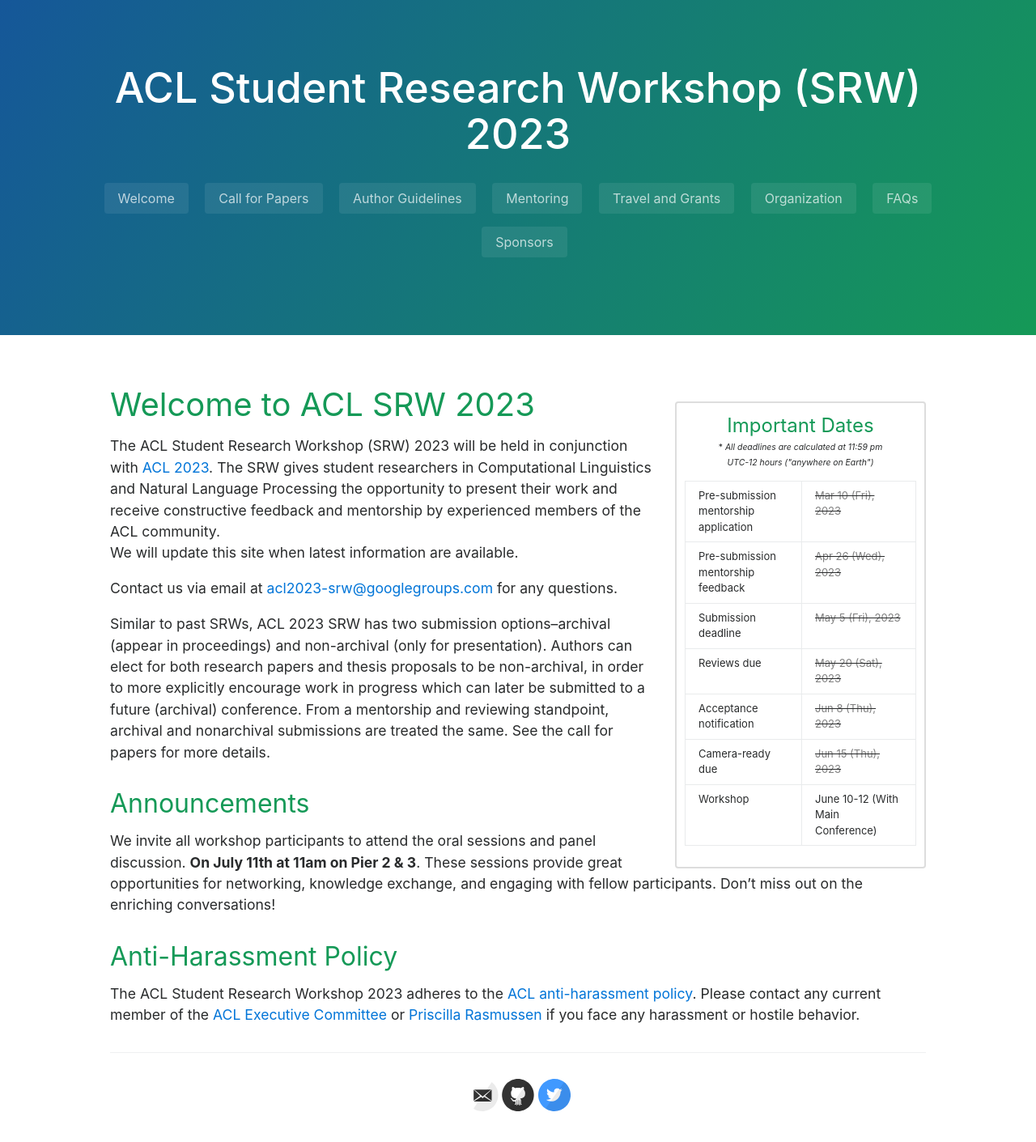
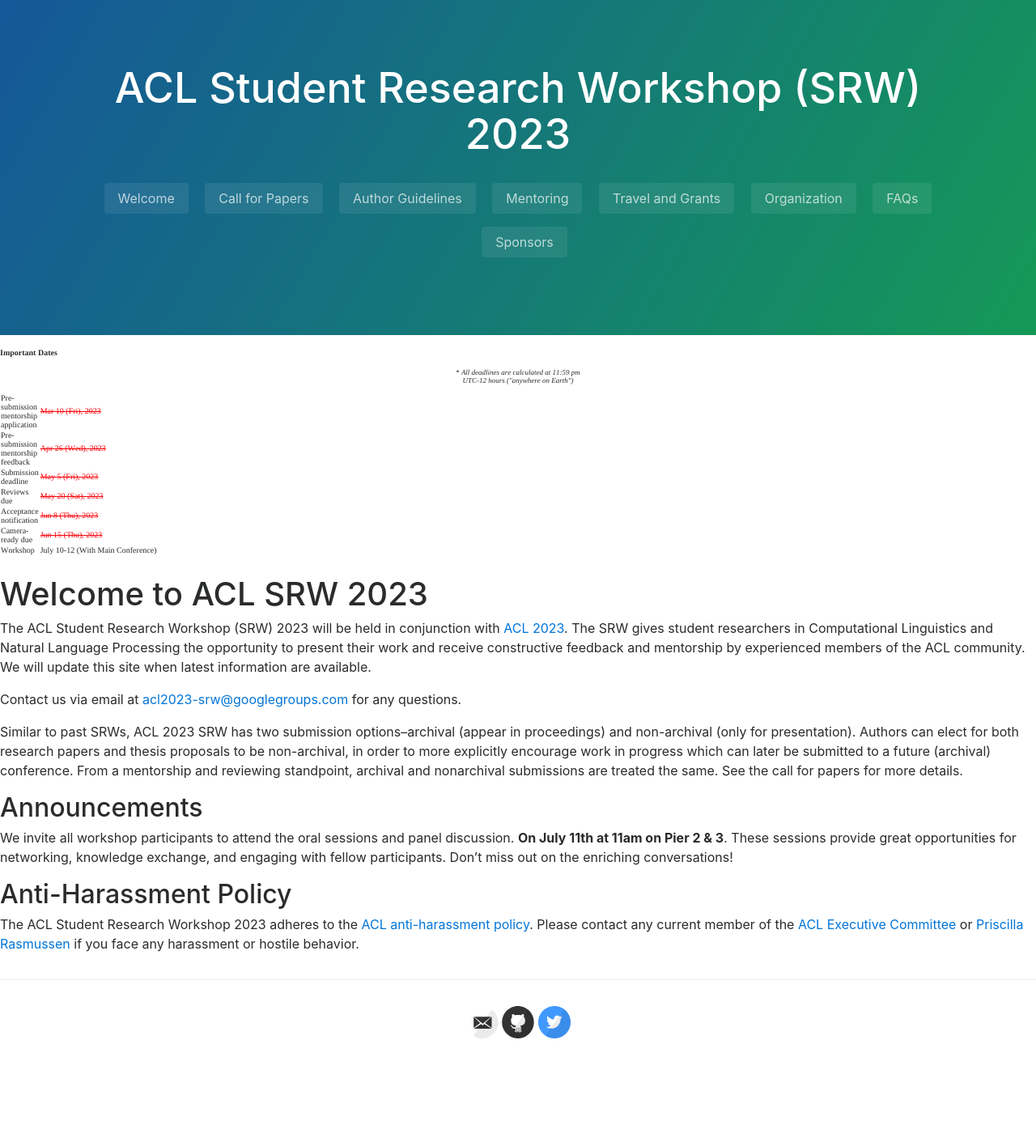
Before and after one commit to acl2025-srw/acl2025-srw.github.io, a Jekyll site: the page built from index.md, in a window 1280 px wide. Shown: the whole page at 81% size. Built offline with Jekyll 4.4.1, drawn with Linux system fonts in a browser that asks for light colours; after the commit the page ends 1305 px from its top, so only the background shows below that.

Commit message:
Hot fix month typo.

```diff
--- a/_layouts/default.html
+++ b/_layouts/default.html
@@ -1,112 +1,93 @@
-<!DOCTYPE html>
-<html lang="{{ site.locale }}">
-
-  {% include head.html %}
-
+<!DOCTYPE html PUBLIC "-//W3C//DTD HTML 4.01//EN" "http://www.w3.org/TR/html4/strict.dtd">
+<html>
+<head>
+  <meta http-equiv="Content-Type" content="text/html; charset=utf-8">
+  <meta http-equiv="Content-Style-Type" content="text/css">
+  <title></title>
+  <meta name="Generator" content="Cocoa HTML Writer">
+  <meta name="CocoaVersion" content="2299.6">
+  <style type="text/css">
+    p.p1 {margin: 0.0px 0.0px 0.0px 0.0px; font: 12.0px Times; -webkit-text-stroke: #000000}
+    p.p3 {margin: 0.0px 0.0px 10.0px 0.0px; text-align: center; font: 9.0px Times; -webkit-text-stroke: #000000}
+    p.p4 {margin: 0.0px 0.0px 0.0px 0.0px; font: 10.0px Times; -webkit-text-stroke: #000000}
+    p.p5 {margin: 0.0px 0.0px 0.0px 0.0px; font: 10.0px Times; color: #6d6d6d; -webkit-text-stroke: #6d6d6d}
+    p.p6 {margin: 0.0px 0.0px 0.0px 0.0px; font: 10.0px Times; -webkit-text-stroke: #000000; min-height: 13.0px}
+    span.s1 {font-kerning: none}
+    span.s2 {text-decoration: line-through ; font-kerning: none; color: #6d6d6d; -webkit-text-stroke: 0px #6d6d6d}
+    span.s3 {text-decoration: line-through ; font-kerning: none; color: #fb0007; -webkit-text-stroke: 0px #fb0007}
+    span.s4 {font-kerning: none; color: #000000; -webkit-text-stroke: 0px #000000}
+    span.s5 {text-decoration: line-through ; font-kerning: none}
+    td.td1 {width: 46.7px; margin: 0.5px 0.5px 0.5px 0.5px; padding: 1.0px 1.0px 1.0px 1.0px}
+    td.td2 {width: 253.3px; margin: 0.5px 0.5px 0.5px 0.5px; padding: 1.0px 1.0px 1.0px 1.0px}
+  </style>
+</head>
 <body>
-    {% include page-header.html %}
-
-    {% capture nowdate %}{{'now' | date: '%s' | minus: 86400 }}{% endcapture %}
-    {% capture presubmen %}{{'Mar 10 2023' | date: '%s'}}{% endcapture %}
-    {% capture presubfeed %}{{'Apr 26 2023' | date: '%s'}}{% endcapture %}
-    {% capture sub %}{{'May 5 2023' | date: '%s'}}{% endcapture %}
-    {% capture revdue %}{{'May 20 2023' | date: '%s'}}{% endcapture %}
-    {% capture not %}{{'Jun 8 2023' | date: '%s'}}{% endcapture %}
-    {% capture cam %}{{'Jun 15 2023' | date: '%s'}}{% endcapture %}
-    {% capture workshop %}{{'Jul 10 - 12 2023' | date: '%s'}}{% endcapture %}
-
-    <section class="main-content">
-      <div id="side-table-wrapper" style="float:right; width:310px; font-size: small">
-        <h4 id="side-table-header">Important Dates</h4>
-        <table id="important-dates" class="table table-condensed">
+<p class="p1"><span class="s1">{% include head.html %} {% include page-header.html %} {% capture nowdate %}{{'now' | date: '%s' | minus: 86400 }}{% endcapture %} {% capture presubmen %}{{'Mar 10 2023' | date: '%s'}}{% endcapture %} {% capture presubfeed %}{{'Apr 26 2023' | date: '%s'}}{% endcapture %} {% capture sub %}{{'May 5 2023' | date: '%s'}}{% endcapture %} {% capture revdue %}{{'May 20 2023' | date: '%s'}}{% endcapture %} {% capture not %}{{'Jun 8 2023' | date: '%s'}}{% endcapture %} {% capture cam %}{{'Jun 15 2023' | date: '%s'}}{% endcapture %} {% capture workshop %}{{'Jul 10 - 12 2023' | date: '%s'}}{% endcapture %}</span></p>
+<h4 style="margin: 0.0px 0.0px 13.3px 0.0px; font: 10.0px Times; -webkit-text-stroke: #000000"><span class="s1"><b>Important Dates</b></span></h4>
+<p class="p3"><span class="s1">* <i>All deadlines are calculated at 11:59 pm <br>
+UTC-12 hours ("anywhere on Earth")</i></span></p>
+<table cellspacing="0" cellpadding="0">
   <tbody>
-            <tr><td>Pre-submission mentorship application</td>
-              <td>
-                {% assign datediff = presubmen | minus: nowdate | divided_by: 60 | divided_by: 60 | divided_by: 24 %}
-                {% if presubmen < nowdate %} <strike> <font color="grey">{% endif %}
-                {% if datediff < 30 and datediff > -1 %} </font><font color="red"> {% endif %}
-                {{ presubmen | date: "%b %-d (%a), %Y" }}</font>
+    <tr>
+      <td valign="middle" class="td1">
+        <p class="p4"><span class="s1">Pre-submission mentorship application</span></p>
+      </td>
+      <td valign="middle" class="td2">
+        <p class="p4"><span class="s1">{% assign datediff = presubmen | minus: nowdate | divided_by: 60 | divided_by: 60 | divided_by: 24 %} {% if presubmen &lt; nowdate %} </span><span class="s2">{% endif %} {% if datediff &lt; 30 and datediff &gt; -1 %} </span><span class="s3">{% endif %} {{ presubmen | date: "%b %-d (%a), %Y" }}</span></p>
       </td>
     </tr>
-            <tr><td>Pre-submission mentorship feedback</td>
-              <td>
-
-                {% if presubfeed < nowdate %} <strike> <font color="grey">{% endif %}
-                {% assign datediff = presubfeed | minus: nowdate | divided_by: 60 | divided_by: 60 | divided_by: 24 %}
-                {% if datediff < 30  and datediff > -1 %} </font><font color="red"> {% endif %}
-                {{ presubfeed | date: "%b %-d (%a), %Y" }}</font>
+    <tr>
+      <td valign="middle" class="td1">
+        <p class="p4"><span class="s1">Pre-submission mentorship feedback</span></p>
+      </td>
+      <td valign="middle" class="td2">
+        <p class="p5"><span class="s4">{% if presubfeed &lt; nowdate %} </span><span class="s5">{% endif %} {% assign datediff = presubfeed | minus: nowdate | divided_by: 60 | divided_by: 60 | divided_by: 24 %} {% if datediff &lt; 30 and datediff &gt; -1 %} </span><span class="s3">{% endif %} {{ presubfeed | date: "%b %-d (%a), %Y" }}</span></p>
       </td>
     </tr>
-            <tr><td>Submission deadline</td>
-              <td>
-
-                {% if sub < nowdate %} <strike> <font color="grey">{% endif %}
-                {% assign datediff = sub | minus: nowdate | divided_by: 60 | divided_by: 60 | divided_by: 24 %}
-                {% if datediff < 30  and datediff > -1 %} </font><font color="red"> {% endif %}
-                {{ sub | date: "%b %-d (%a), %Y" }}</font>
+    <tr>
+      <td valign="middle" class="td1">
+        <p class="p4"><span class="s1">Submission deadline</span></p>
+      </td>
+      <td valign="middle" class="td2">
+        <p class="p5"><span class="s4">{% if sub &lt; nowdate %} </span><span class="s5">{% endif %} {% assign datediff = sub | minus: nowdate | divided_by: 60 | divided_by: 60 | divided_by: 24 %} {% if datediff &lt; 30 and datediff &gt; -1 %} </span><span class="s3">{% endif %} {{ sub | date: "%b %-d (%a), %Y" }}</span></p>
       </td>
     </tr>
-            <tr><td>Reviews due</td>
-              <td>
-                {% if revdue < nowdate %} <strike> <font color="grey">{% endif %}
-                {% assign datediff = revdue | minus: nowdate | divided_by: 60 | divided_by: 60 | divided_by: 24 %}
-                {% if datediff < 30  and datediff > -1 %} </font><font color="red"> {% endif %}
-                {{ revdue | date: "%b %-d (%a), %Y" }}</font>
+    <tr>
+      <td valign="middle" class="td1">
+        <p class="p4"><span class="s1">Reviews due</span></p>
+      </td>
+      <td valign="middle" class="td2">
+        <p class="p5"><span class="s4">{% if revdue &lt; nowdate %} </span><span class="s5">{% endif %} {% assign datediff = revdue | minus: nowdate | divided_by: 60 | divided_by: 60 | divided_by: 24 %} {% if datediff &lt; 30 and datediff &gt; -1 %} </span><span class="s3">{% endif %} {{ revdue | date: "%b %-d (%a), %Y" }}</span></p>
       </td>
     </tr>
-            <tr><td>Acceptance notification</td>
-              <td>
-                {% if not < nowdate %} <strike> <font color="grey">{% endif %}
-                {% assign datediff = not | minus: nowdate | divided_by: 60 | divided_by: 60 | divided_by: 24 %}
-                {% if datediff < 30  and datediff > -1 %} </font><font color="red"> {% endif %}
-                {{ not | date: "%b %-d (%a), %Y" }}</font>
+    <tr>
+      <td valign="middle" class="td1">
+        <p class="p4"><span class="s1">Acceptance notification</span></p>
+      </td>
+      <td valign="middle" class="td2">
+        <p class="p5"><span class="s4">{% if not &lt; nowdate %} </span><span class="s5">{% endif %} {% assign datediff = not | minus: nowdate | divided_by: 60 | divided_by: 60 | divided_by: 24 %} {% if datediff &lt; 30 and datediff &gt; -1 %} </span><span class="s3">{% endif %} {{ not | date: "%b %-d (%a), %Y" }}</span></p>
       </td>
     </tr>
-            <tr><td>Camera-ready due</td>
-              <td>
-                {% if cam < nowdate %} <strike> <font color="grey">{% endif %}
-                {% assign datediff = cam | minus: nowdate | divided_by: 60 | divided_by: 60 | divided_by: 24 %}
-                {% if datediff < 13  and datediff > -1 %} </font><font color="red"> {% endif %}
-                {{ cam | date: "%b %-d (%a), %Y" }} </font>
+    <tr>
+      <td valign="middle" class="td1">
+        <p class="p4"><span class="s1">Camera-ready due</span></p>
+      </td>
+      <td valign="middle" class="td2">
+        <p class="p5"><span class="s4">{% if cam &lt; nowdate %} </span><span class="s5">{% endif %} {% assign datediff = cam | minus: nowdate | divided_by: 60 | divided_by: 60 | divided_by: 24 %} {% if datediff &lt; 13 and datediff &gt; -1 %} </span><span class="s3">{% endif %} {{ cam | date: "%b %-d (%a), %Y" }}</span></p>
       </td>
     </tr>
-            <tr><td>Workshop</td>
-              <td>June 10-12 (With Main Conference)</td>
+    <tr>
+      <td valign="middle" class="td1">
+        <p class="p4"><span class="s1">Workshop</span></p>
+      </td>
+      <td valign="middle" class="td2">
+        <p class="p4"><span class="s1">July 10-12 (With Main Conference)</span></p>
+      </td>
     </tr>
-            <tr></tr>
-
-            <tr>
-              <p align="center"><small>* <em>All deadlines are calculated at 11:59 pm <br> UTC-12 hours ("anywhere on Earth")</em></small></p>
-            </tr>
-          </tbody></table>
-
-        <!-- <h4 id="side-table-header">SRW is sponsored by</h4> -->
-
-        <!-- <table id="sponsors" class="table table-condensed">
-          <tbody>
-            <tr><td>
-              <a href="https://cra.org/ccc/" target="blank">
-                <img src="{{ site.baseurl }}/images/ccc_vt.png" alt="Computing Community Consortium">
-              </a>
-            <tr><td>
-              <a href="https://www.nsf.gov/" target="blank">
-                <img src="{{ site.baseurl }}/images/NSF_4-Color_bitmap_Logo.png" alt="National Science Foundation">
-              </a>
-            </td></tr>
   </tbody>
-        </table> -->
-<!--         <h4 id="side-table-header">Follow Us on Twitter!</h4>
-        <iframe id="twitter-widget-0" scrolling="no" frameborder="0" allowtransparency="true" allowfullscreen="true" class="twitter-timeline twitter-timeline-rendered" style="position: static; visibility: visible; display: inline-block; width: 100%; padding: 0px; border: none; max-width: 100%; min-width: 180px; margin-top: 0px; margin-bottom: 0px; min-height: 200px; height: 6195.3px;" data-widget-id="profile:naacl_srw" title="Twitter Timeline"></iframe>
-
-        <script async="" src="https://platform.twitter.com/widgets.js" charset="utf-8"></script> -->
-
-      </div>
-      <!-- ===================================== -->
-      {{ content }}
-
-      {% include page-footer.html %}
-
-    </section>
-
+</table>
+<p class="p6"><span class="s1"></span><br></p>
+<p class="p6"><span class="s1"></span><br></p>
+<p class="p1"><span class="s1">{{ content }} {% include page-footer.html %}</span></p>
 </body>
 </html>
```
Lines whose indentation alone changed are shown as unchanged.
